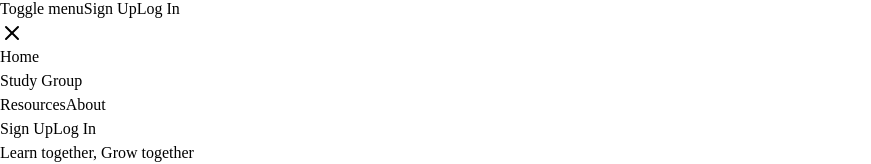
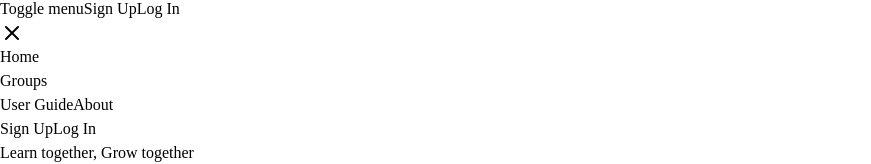
Before and after one commit to anishkn04/AcadNet, a React (Vite) app in the folder frontend/: page / in a window 1280 px wide. Both pictures are taken after a click on the button "Toggle menu". Shown: the part 1331-1495 px from the top of the page, without its empty margins (0-871 px from the left). Built offline with nearby package versions, Linux system fonts and the light colour scheme; no server answers.

Commit message:
refinements in sidebar

```diff
--- a/frontend/src/components/app-sidebar.tsx
+++ b/frontend/src/components/app-sidebar.tsx
@@ -1,4 +1,4 @@
-import { User, Home, Bell, Settings, Info, Users } from "lucide-react";
+import { User, Home, Settings, Users } from "lucide-react";
 
 import {
   Sidebar,
@@ -10,7 +10,7 @@ import {
   SidebarMenuButton,
   SidebarMenuItem,
 } from "@/components/ui/sidebar";
-import { Link } from "react-router-dom";
+import { Link, useLocation } from "react-router-dom";
 import { useData } from "@/hooks/userInfoContext";
 
 // Menu items.
@@ -22,25 +22,45 @@ const items = [
   },
   {
     title: "My Profile",
-    url: "",
+    url: "/user",
     icon: User,
   },
   {
     title: "My Group",
-    url: "mygroup",
+    url: "/user/mygroup",
     icon: Users,
   },
   {
     title: "Settings",
-    url: "settings",
+    url: "/user/settings",
     icon: Settings,
   },
 ];
 
 export function AppSidebar() {
   const { user } = useData();
+  const location = useLocation();
+
+  const isActive = (url: string) => {
+    if (url === "/") {
+      return location.pathname === "/";
+    }
+    if (url === "/user") {
+      return location.pathname === "/user";
+    }
+    if (url === "/user/mygroup") {
+      return (
+        location.pathname === "/user/mygroup" ||
+        location.pathname === "/user/groupadmin"
+      );
+    }
+    if (url === "/user/settings") {
+      return location.pathname === "/user/settings";
+    }
+    return location.pathname === url || location.pathname.startsWith(url + "/");
+  };
   return (
-    <Sidebar>
+    <Sidebar collapsible="icon">
       <SidebarContent>
         <SidebarGroup>
           <SidebarGroupLabel className="text-2xl font-bold text-blue-500 flex justify-center py-8">
@@ -50,7 +70,12 @@ export function AppSidebar() {
             <SidebarMenu>
               {items.map((item) => (
                 <SidebarMenuItem key={item.title}>
-                  <SidebarMenuButton asChild className="pl-14 py-5">
+                  <SidebarMenuButton
+                    asChild
+                    className="pl-14 py-5 data-[active=true]:bg-blue-100 data-[active=true]:text-blue-700"
+                    isActive={isActive(item.url)}
+                    tooltip={item.title}
+                  >
                     <Link to={item.url ?? "#"}>
                       <item.icon />
                       <span>{item.title}</span>
--- a/frontend/src/components/own_components/Header.tsx
+++ b/frontend/src/components/own_components/Header.tsx
@@ -1,15 +1,31 @@
 import React, { useState } from "react";
 import { AcademicCapIcon, XIcon, MenuIcon } from "./Icons";
-import { Link } from "react-router-dom";
+import { Link, useLocation } from "react-router-dom";
 import { useAuth } from "@/hooks/userContext";
 import Profile from "./Profile";
 
 export const Header: React.FC = () => {
   const { isAuthenticated } = useAuth();
   const [mobileMenuOpen, setMobileMenuOpen] = useState(false);
+  const location = useLocation();
 
   const toggleMenu = () => {
     setMobileMenuOpen(!mobileMenuOpen);
+  };
+
+  const isActive = (path: string) => {
+    if (path === "/") {
+      return location.pathname === "/";
+    }
+    return (
+      location.pathname === path || location.pathname.startsWith(path + "/")
+    );
+  };
+
+  const getLinkClassName = (path: string) => {
+    return isActive(path)
+      ? "text-[#1993e5] text-sm font-medium leading-normal transition-colors"
+      : "text-slate-700 hover:text-[#1993e5] text-sm font-medium leading-normal transition-colors";
   };
 
   return (
@@ -28,28 +44,16 @@ export const Header: React.FC = () => {
         </div>
 
         <nav className="hidden lg:flex items-center gap-8">
-          <Link
-            className="text-slate-700 hover:text-[#1993e5] text-sm font-medium leading-normal transition-colors"
-            to="/"
-          >
+          <Link className={getLinkClassName("/")} to="/">
             Home
           </Link>
-          <Link
-            to={"/join"}
-            className="text-slate-700 hover:text-[#1993e5] text-sm font-medium leading-normal transition-colors"
-          >
+          <Link to={"/join"} className={getLinkClassName("/join")}>
             Groups
           </Link>
-          <Link
-            className="text-slate-700 hover:text-[#1993e5] text-sm font-medium leading-normal transition-colors"
-            to="/guide"
-          >
+          <Link className={getLinkClassName("/guide")} to="/guide">
             User Guide
           </Link>
-          <Link
-            className="text-slate-700 hover:text-[#1993e5] text-sm font-medium leading-normal transition-colors"
-            to="/about"
-          >
+          <Link className={getLinkClassName("/about")} to="/about">
             About
           </Link>
         </nav>
@@ -94,7 +98,11 @@ export const Header: React.FC = () => {
               onClick={() => {
                 setMobileMenuOpen(false);
               }}
-              className="text-slate-700 hover:text-[#1993e5] text-sm font-medium py-2 transition-colors"
+              className={
+                isActive("/")
+                  ? "text-[#1993e5] text-sm font-medium py-2 transition-colors"
+                  : "text-slate-700 hover:text-[#1993e5] text-sm font-medium py-2 transition-colors"
+              }
               to="/"
             >
               Home
@@ -105,23 +113,42 @@ export const Header: React.FC = () => {
                 onClick={() => {
                   setMobileMenuOpen(false);
                 }}
+                className={
+                  isActive("/join")
+                    ? "text-[#1993e5] text-sm font-medium py-2 transition-colors"
+                    : "text-slate-700 hover:text-[#1993e5] text-sm font-medium py-2 transition-colors"
+                }
                 to={"/join"}
               >
-                Study Group
+                Groups
               </Link>
             </div>
-            <a
-              className="text-slate-700 hover:text-[#1993e5] text-sm font-medium py-2 transition-colors"
-              href="#"
+            <Link
+              onClick={() => {
+                setMobileMenuOpen(false);
+              }}
+              className={
+                isActive("/guide")
+                  ? "text-[#1993e5] text-sm font-medium py-2 transition-colors"
+                  : "text-slate-700 hover:text-[#1993e5] text-sm font-medium py-2 transition-colors"
+              }
+              to="/guide"
             >
-              Resources
-            </a>
-            <a
-              className="text-slate-700 hover:text-[#1993e5] text-sm font-medium py-2 transition-colors"
-              href="#"
+              User Guide
+            </Link>
+            <Link
+              onClick={() => {
+                setMobileMenuOpen(false);
+              }}
+              className={
+                isActive("/about")
+                  ? "text-[#1993e5] text-sm font-medium py-2 transition-colors"
+                  : "text-slate-700 hover:text-[#1993e5] text-sm font-medium py-2 transition-colors"
+              }
+              to="/about"
             >
               About
-            </a>
+            </Link>
             <div className="flex space-x-3 pt-2">
               {!isAuthenticated && (
                 <>
--- a/frontend/src/layouts/UserLayout.tsx
+++ b/frontend/src/layouts/UserLayout.tsx
@@ -5,11 +5,15 @@ import { AppSidebar } from "@/components/app-sidebar";
 
 const UserLayout = () => {
   return (
-    <SidebarProvider className="select-none">
+    <SidebarProvider className="select-none" defaultOpen={true}>
       <AppSidebar />
-      <main className="w-full">
-        <SidebarTrigger />
-        <Outlet />
+      <main className="flex-1 overflow-auto min-w-0">
+        <div className="sticky top-0 z-40 bg-background border-b p-2">
+          <SidebarTrigger />
+        </div>
+        <div className="p-6">
+          <Outlet />
+        </div>
       </main>
     </SidebarProvider>
   );
--- a/frontend/src/pages/Settings.tsx
+++ b/frontend/src/pages/Settings.tsx
@@ -1,5 +1,3 @@
-import React from "react";
-
 const Settings = () => {
   return <div>Settings</div>;
 };
```
Also changed, not shown: frontend/src/hooks/userContext.tsx (+115 -40 lines), frontend/src/services/AuthServices.tsx (+65 -54 lines).
